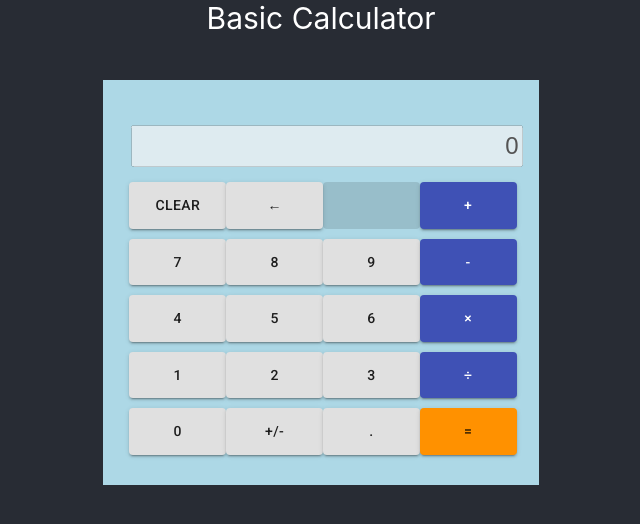
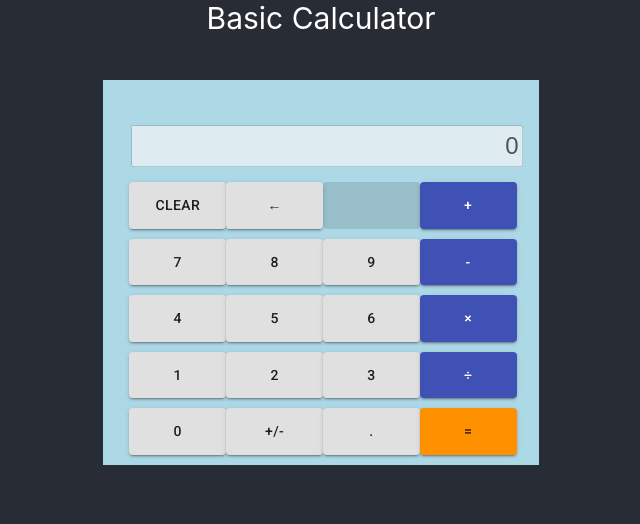
Before and after one commit to darwinstephanus/basic-calculator, a React (Create React App) app: page / in a window 1280 px wide. Shown: the top 524 px of the page, without its empty margins (319-959 px from the left). Built offline with nearby package versions, Linux system fonts and the light colour scheme.

Commit message:
remove important tag from container css

```diff
--- a/src/index.css
+++ b/src/index.css
@@ -34,8 +34,8 @@ code {
 }
 
 .calc-container {
-  background-color: lightblue !important;
-  padding-bottom: 25px !important;
+  background-color: lightblue;
+  padding-bottom: 25px;
 }
 
 .calc-row {
```
